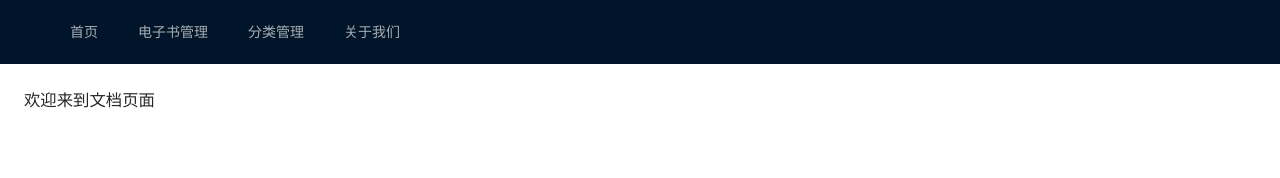
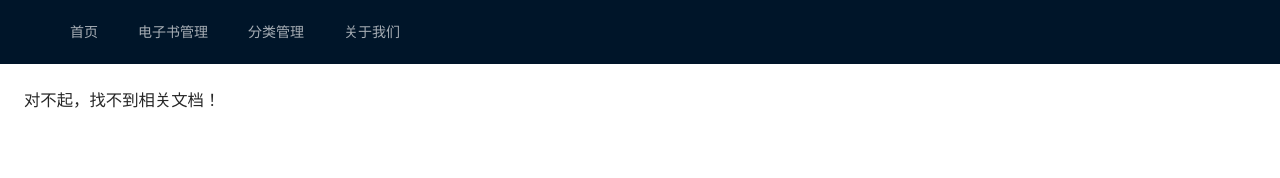
Before and after one commit to JyKssss/wiki, a Vue app in the folder web/: page /doc in a window 1280 px wide. Shown: the top 178 px of the page. Built offline with nearby package versions, Linux system fonts and the light colour scheme; no server answers.

Commit message:
8-12 增加空文档提示 修复BUG 打开文档页面直接新增文档时会报错 将电子书ID初始时即传入

```diff
--- a/web/src/views/admin/admin-doc.vue
+++ b/web/src/views/admin/admin-doc.vue
@@ -219,7 +219,9 @@
     //----------表单-------------
 
     const doc=ref();
-    doc.value={};
+    doc.value= {
+      ebookId: route.query.ebookId
+    };
     const modalVisible=ref(false);
     const modalLoading=ref(false);
     const editor= new E("#content");
--- a/web/src/views/doc.vue
+++ b/web/src/views/doc.vue
@@ -4,8 +4,7 @@
         :style="{ background: '#fff', padding: '24px', margin: 0, minHeight: '280px' }"
     >
       <div class="doc">
-        <h1>欢迎来到文档页面</h1>
-
+        <h3 v-if="level1.length === 0">对不起，找不到相关文档！</h3>
         <a-row>
           <a-col :span="6">
             <a-tree
```
